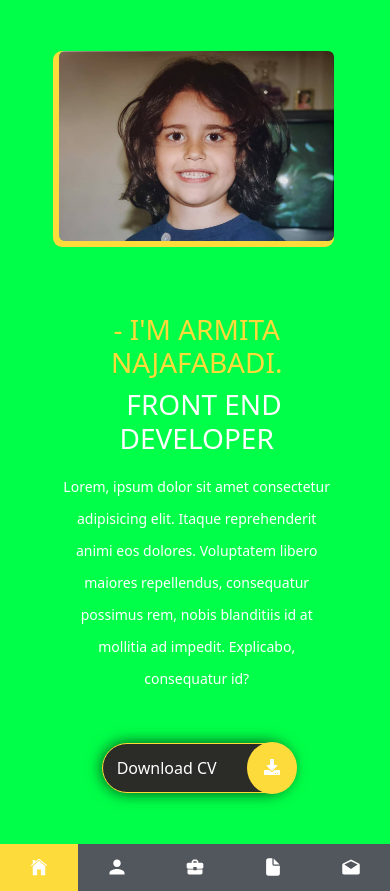
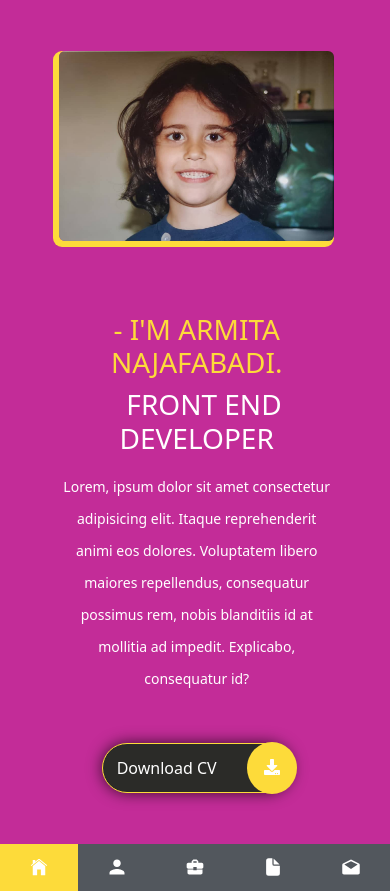
Before and after one commit to Armitanj/Portfolio-Project, a React (Create React App) app: page / in a window 390 px wide. Built offline with nearby package versions, Linux system fonts and the light colour scheme.

Commit message:
"Add bg to smallest breakpoint"

```diff
--- a/src/responsive.css
+++ b/src/responsive.css
@@ -164,3 +164,8 @@
         line-height: 2rem;
     }
 }
+@media (max-width: 480px){
+    .app{
+        background-color: #c32c98;
+    }
+}
```
